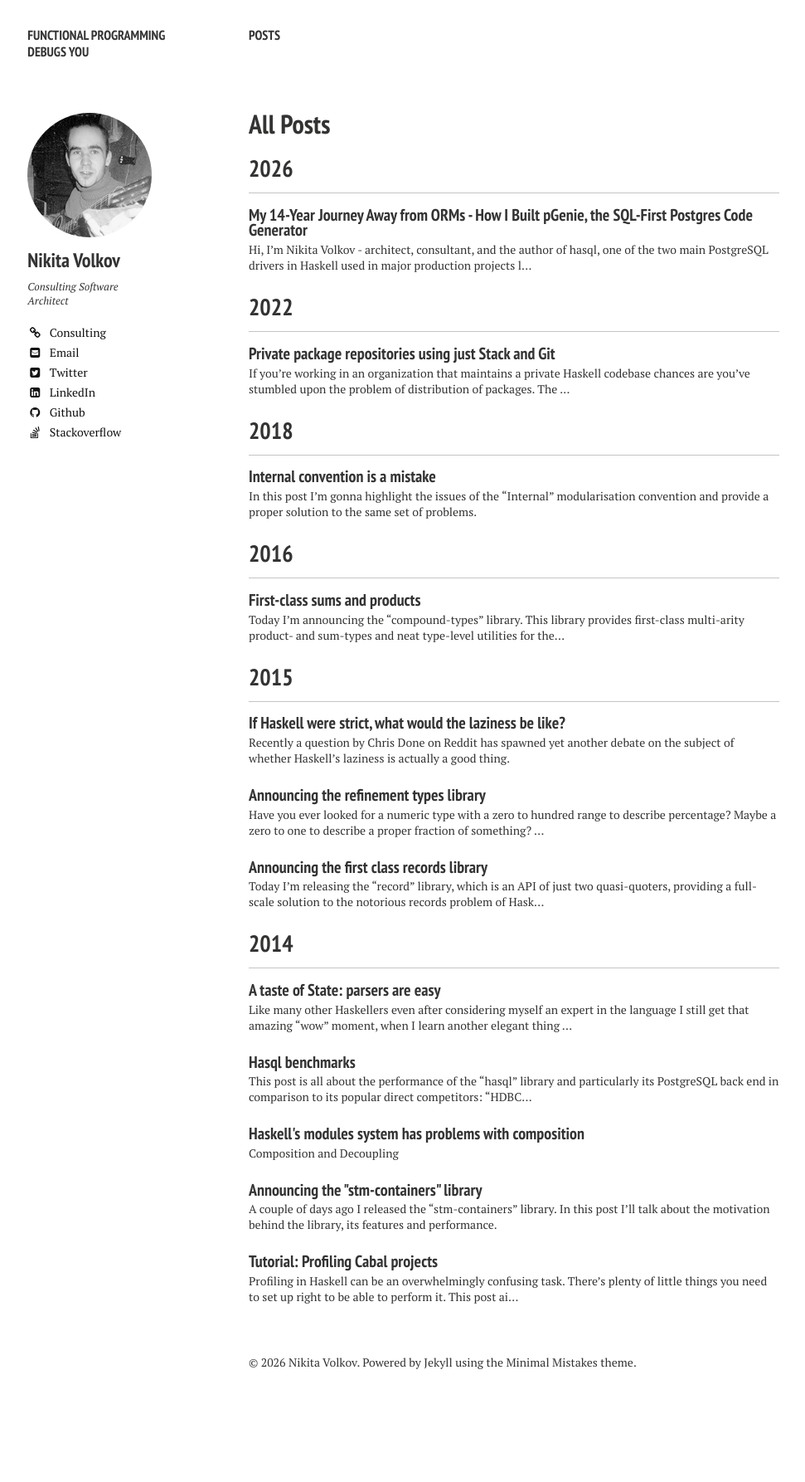
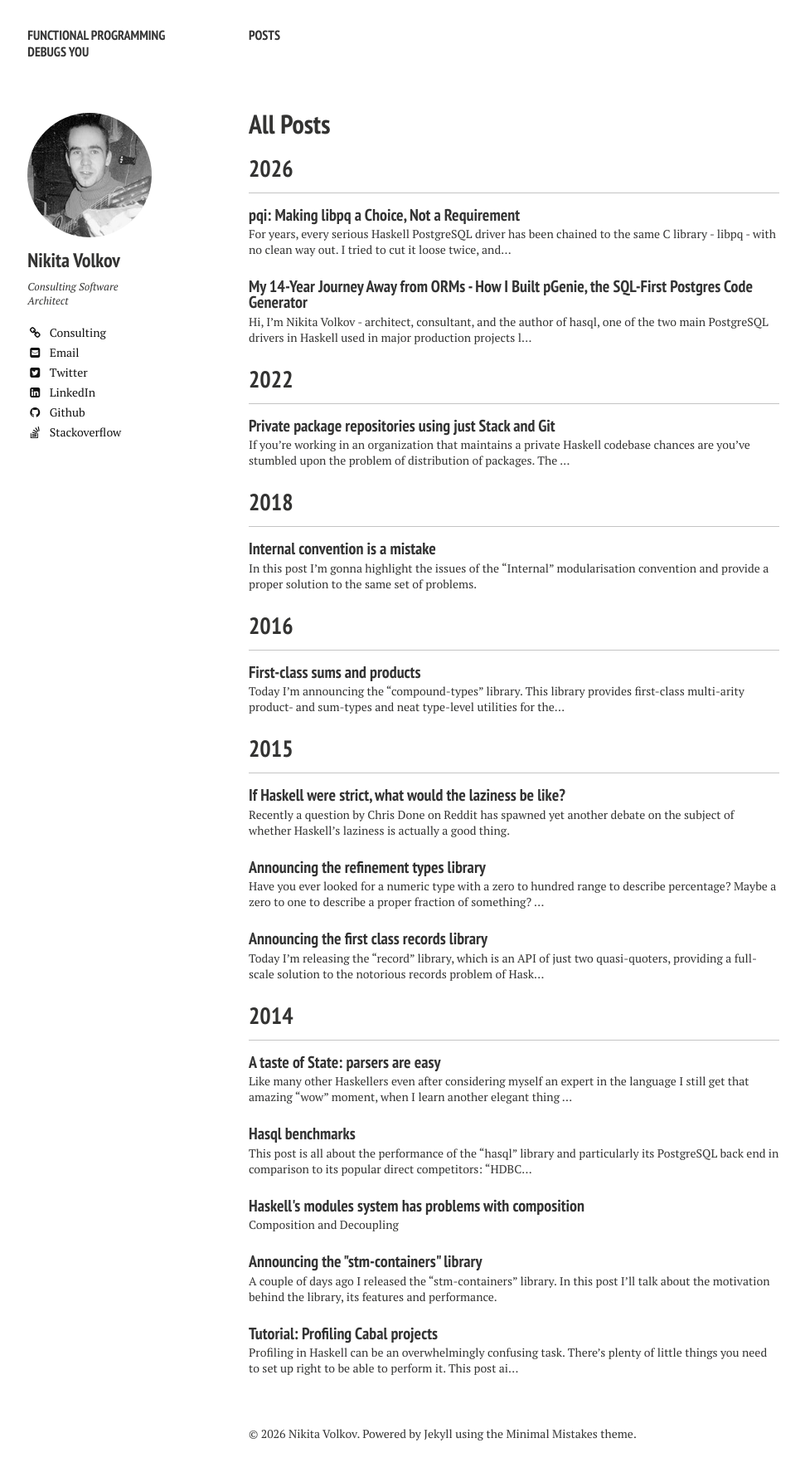
Before and after one commit to nikita-volkov/nikita-volkov.github.io, a Jekyll site: the page built from posts/index.md, in a window 1280 px wide. Shown: the whole page at 83% size, without its empty margins (20-991 px from the left). Built offline with Jekyll 4.4.1, drawn with Linux system fonts in a browser that asks for light colours; nearby versions of some CDN libraries; before the commit the page ends 1700 px from its top, so only the background shows below that; part of the change alters nothing that is shown.

Commit message:
Add a post about pqi

````diff
--- a/_config.yml
+++ b/_config.yml
@@ -13,7 +13,7 @@ highlighter: pygments
 sass:
   sass_dir: _sass
   style: compressed
-gems:
+plugins:
   - jekyll-sitemap
 
 kramdown:
@@ -21,7 +21,7 @@ kramdown:
   footnote_nr: 1
   entity_output: as_char
   toc_levels: 1..2
-  use_coderay: false
+  enable_coderay: false
 
 
 # Site owner
--- /dev/null
+++ b/_posts/2026-06-18-pqi-making-libpq-a-choice.md
@@ -0,0 +1,116 @@
+---
+layout: post
+title: 'pqi: Making libpq a Choice, Not a Requirement'
+description: The story of how I stopped trying to beat "libpq" and made it optional instead - a pluggable interface that lets each user choose their PostgreSQL transport, with a pure-Haskell adapter ported from C by an LLM and verified against "libpq" itself.
+tags: [pqi, hasql, postgresql, haskell, libpq, llm]
+comments: false
+
+---
+
+For years, every serious Haskell PostgreSQL driver has been chained to the same C library - `libpq` - with no clean way out. I tried to cut it loose twice, and both times I failed at the finish line. They say the third time's the charm. I hope it will be - not because I've tried harder, but because I've changed the goal.
+
+I'm Nikita Volkov, author of `hasql`. This is the story of that reframe, and of [`pqi`](https://github.com/nikita-volkov/pqi), the library it produced.
+
+### 2014: hasql, tied to C
+
+`hasql` came out in 2014. It was fast, type-safe, SQL-first - and, like everything else in the ecosystem, it stood on [`postgresql-libpq`](https://hackage.haskell.org/package/postgresql-libpq), a binding to the C `libpq` library.
+
+That dependency is invisible right up until it isn't. You feel it when `libpq` isn't on the build machine. You feel it in CI. You feel it in a minimal production container, when you try to cross-compile, or when you just want a static binary and the linker has other ideas.
+
+### Two attempts that stalled
+
+I tried. Twice.
+
+The first attempt was a pure-Haskell wire protocol written directly inside `hasql`. I got it working, but I couldn't make it beat `libpq` on performance. The one place it clearly won was pipelining, because `libpq` had none at the time - and pipelining was the reason I'd started the chase in the first place. "Wins on one axis, loses on the rest" wasn't enough to justify forcing every `hasql` user onto it, so I shelved it.
+
+The second attempt, around 2021, went the other way: I led with optimisation. I wrote supporting C to bundle alongside the Haskell and pushed until I was outperforming `libpq` across a range of benchmarks. I was almost there.
+
+Then two things happened. `libpq` shipped its own pipelining in version 14 - defeating my original motivation entirely. And I switched my own machine to ARM, where my recent performance gains against `libpq` started to become less pronounced. Once more, not satisfied enough to ship. Once more, shelved.
+
+Both times I was chasing the same target: be faster than `libpq`. Both times the target moved, and I lost the race at the finish line. (The full story of those two attempts probably deserves a post of its own.)
+
+### The demand never went away
+
+Shelving a project twice doesn't shelve the need behind it. Questions about the fate of native Hasql persisted with a stable frequency over the years.
+
+Eventually I realised I'd been answering the wrong question the whole time.
+
+### The reframe: libpq can be a choice
+
+I had been treating this as a duel - my implementation versus `libpq`, winner takes the ecosystem. That framing is what kept killing the project. The moment you set out to replace `libpq`, you've signed up to beat it on every axis, forever, on every architecture.
+
+But a driver doesn't need to declare a winner. It can let the user declare one.
+
+If swapping the C-backed implementation for a pure-Haskell one is a one-line change in your dependencies - and nothing in your driver code changes - then the performance question stops being existential. Need the battle-tested C path? Use it. Need a static binary with no `libpq` in sight? Swap the adapter at no cost to your codebase. The driver author writes against one interface and supports both, the user picks.
+
+That's `pqi`: a driver-agnostic interface to the `libpq` API, plus interchangeable adapters behind it.
+
+### How it works
+
+`pqi` is an ecosystem of libraries:
+
+- **[`pqi`](https://github.com/nikita-volkov/pqi)** - the interface. It reproduces the `postgresql-libpq` API surface, but reifies the connection (and its results) as a type class rather than a concrete type. Code written against it runs unchanged on any adapter.
+- **[`pqi-ffi`](https://github.com/nikita-volkov/pqi-ffi)** - a thin adapter over `postgresql-libpq`. Battle-tested, production-safe, the default.
+- **[`pqi-native`](https://github.com/nikita-volkov/pqi-native)** - a pure-Haskell adapter that speaks the PostgreSQL frontend/backend wire protocol directly. No C. Experimental.
+
+You choose the adapter by choosing the connection type. Everything else is written against the `IsConnection` constraint, so it doesn't change:
+
+```haskell
+import qualified Pqi
+import qualified Pqi.Ffi
+import qualified Pqi.Native
+
+-- C-backed (battle-tested, requires libpq)
+connection <- Pqi.connectdb conninfo :: IO Pqi.Ffi.Connection
+
+-- Pure Haskell (experimental, no C dependency)
+connection <- Pqi.connectdb conninfo :: IO Pqi.Native.Connection
+```
+
+Same code, same API, different transport.
+
+### How LLMs changed the equation
+
+Reframing the goal solved the strategy, not the work. A correct PostgreSQL wire-protocol implementation takes a lot of sweat - exactly the kind of thing I'd burned out on twice. A complete implementation for the libpq API surface is even scarier.
+
+My final realisation happened after getting used to LLMs and studying their patterns. You see, LLMs operate the better the clearer you define the context of the task and constrain it. Tasks like porting an existing solution from one language to another typically satisfy that condition perfectly. By the way, that is why you see the burst of everything getting ported to Rust in the wild these days.
+
+So I married the two ideas. If the interface mirrors `postgresql-libpq` as closely as possible, then two things follow:
+
+- The FFI adapter becomes a near-mechanical delegation - each method maps to the matching `Database.PostgreSQL.LibPQ` function. That's trivial to implement and review.
+- The native adapter becomes a dumb port. No inventions needed. I can feed the original C `libpq` code to an LLM and ask it to reproduce the same behaviour against the same interface in Haskell.
+
+But generation alone is worthless if you can't trust the output, and you cannot eyeball a wire protocol into correctness. So the real work here isn't the implementation - it's testing.
+
+**[`pqi-conformance`](https://github.com/nikita-volkov/pqi-conformance)** is the fourth package, and it's what makes "LLM-generated wire protocol" something other than a liability. It's a differential test harness: it runs the same operation sequence on a candidate adapter and on `postgresql-libpq`, against the same live PostgreSQL, and asserts the observations are identical - result statuses, cell values, field metadata, command tags, and structured error fields, down to `libpq`'s exact error-message text and `LINE N:` position markers. If the outputs diverge anywhere, the adapter fails. `postgresql-libpq` has been correct for years, which makes it the perfect reference. The generator can be fuzzy because the gate is exact.
+
+It's the same principle behind [pGenie](https://nikita-volkov.github.io/pgenie-in-production-part-1/): the thing you end up trusting is **the proof system that checks the output, not the LLM** that produced it. Let the machine handle the open-ended part and anchor it to something you can already verify.
+
+### Where it stands
+
+`pqi-native` implements the full API surface - every operation `pqi` defines - and the conformance suite holds it to identical output against `postgresql-libpq` across connectivity, simple and extended queries, escaping, async commands, large objects, and trust / MD5 / SCRAM-SHA-256 authentication. Every operation of the API surface is covered.
+
+However most of the code is also LLM-generated and not battle-tested. Conformance-verified is not the same as proven at scale. Real workloads surface edge cases that a test suite - however strict - doesn't know to look for yet. That's exactly why the default stays on `libpq` and the native path is opt-in.
+
+This is the intended process for how it matures:
+
+1. Early adopters who can accept the risk start using it.
+2. They report back what works and what breaks.
+3. Every failure becomes a new case in the conformance suite.
+4. The LLM fixes the adapter until it satisfies the suite again.
+
+Each reported issue makes the conformance suite stricter and the adapter a little closer to `libpq` - permanently, and for everyone. The suite only grows.
+
+### What's next
+
+I'm currently integrating `hasql` with `pqi`. For users, this will be about as small as an API change gets: connection acquisition will accept one additional argument that selects which adapter to use. Pass the FFI adapter to keep the C-backed path, pass the native adapter to go pure-Haskell. Everything downstream - sessions, statements, codecs - stays exactly as it was.
+
+So the door is open. Driver authors - `hasql`, the `postgresql-simple` family, anything new - can build against `pqi` and give their choice for free. And if you don't like my native adapter, the interface is the only contract - write a better one and it works everywhere. We don't need one perfect pure-Haskell driver to win a benchmark war. We just need to agree on an interface. What interface can be better than the one that everyone already uses?
+
+---
+
+- **Learn** - start with the [`pqi` README](https://github.com/nikita-volkov/pqi) or follow on to the [Hackage docs](https://hackage.haskell.org/package/pqi)
+- **Discuss** - open a thread in [`pqi` Discussions](https://github.com/nikita-volkov/pqi/discussions)
+- **Support** - if it's useful, give it a [star](https://github.com/nikita-volkov/pqi)
+
+If your team builds on Haskell and PostgreSQL and wants a hand with architecture or development, that's what I do - [codemine.io](https://codemine.io).
````
